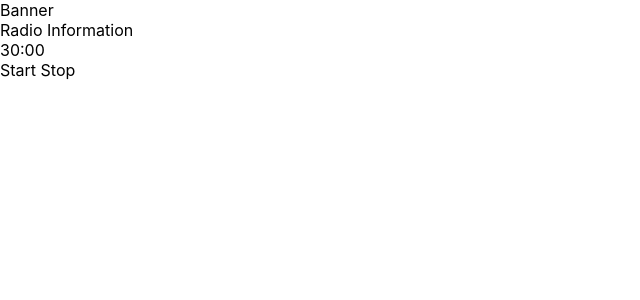
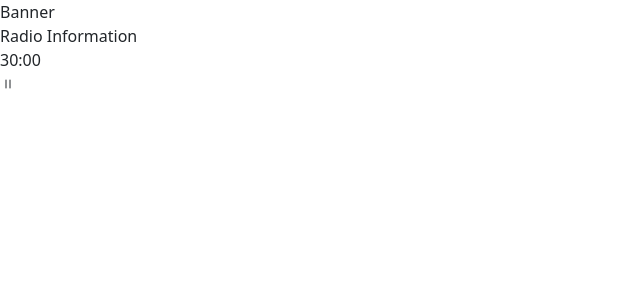
Before and after one commit to NurMusik/NurMusik, a React (Vite) app: page / in a window 1280 px wide. Shown: the top 300 px of the page, without its empty margins (0-640 px from the left). Built offline with nearby package versions, Linux system fonts and the light colour scheme.

Commit message:
playstate

```diff
--- a/package.json
+++ b/package.json
@@ -9,8 +9,11 @@
     "test": "vitest"
   },
   "dependencies": {
+    "bootstrap": "^5.2.2",
+    "bootstrap-icons": "^1.9.1",
     "react": "^18.2.0",
-    "react-dom": "^18.2.0"
+    "react-dom": "^18.2.0",
+    "react-icons": "^4.6.0"
   },
   "devDependencies": {
     "@testing-library/react": "^13.3.0",
--- a/src/App.jsx
+++ b/src/App.jsx
@@ -1,6 +1,8 @@
 import React, { Component } from 'react';
 import './App.css';
 import Player from './jsx/Player'
+import 'bootstrap/dist/css/bootstrap.min.css';
+import 'bootstrap-icons/font/bootstrap-icons.css';
 
 const App = () => {
   return (
--- a/src/jsx/Player.jsx
+++ b/src/jsx/Player.jsx
@@ -1,12 +1,33 @@
+// import { AiFillPlayCircle } from 'react-icons/fa';
+import { useState } from "react";
+
 const Player = () => {
 
+    const [playState, setPlayState] = useState(true);
 
 
-    return(<div className="PlayerPage">
+    const PlayBackState = () => {
+        if (playState) {
+            return <i className="bi bi-pause"></i>
+        }
+        else {
+            return <i className="bi bi-play-circle"></i>
+        }
+
+    }
+
+    return (
+        <div className="PlayerPage">
+
             <div className="Banner"> Banner</div>
             <div className="RadioInfo"> Radio Information </div>
             <div className="TimerInfo"> 30:00</div>
-            <div className="PlaybackFunctionality">Start Stop</div>
+            <div className="PlaybackFunctionality"
+
+                onClick={()=>setPlayState(!playState)}
+            >
+                <PlayBackState></PlayBackState>
+            </div>
         </div>)
 }
 
```
Also changed, not shown: 1 other file (tests, documents, lock files or other folders).
